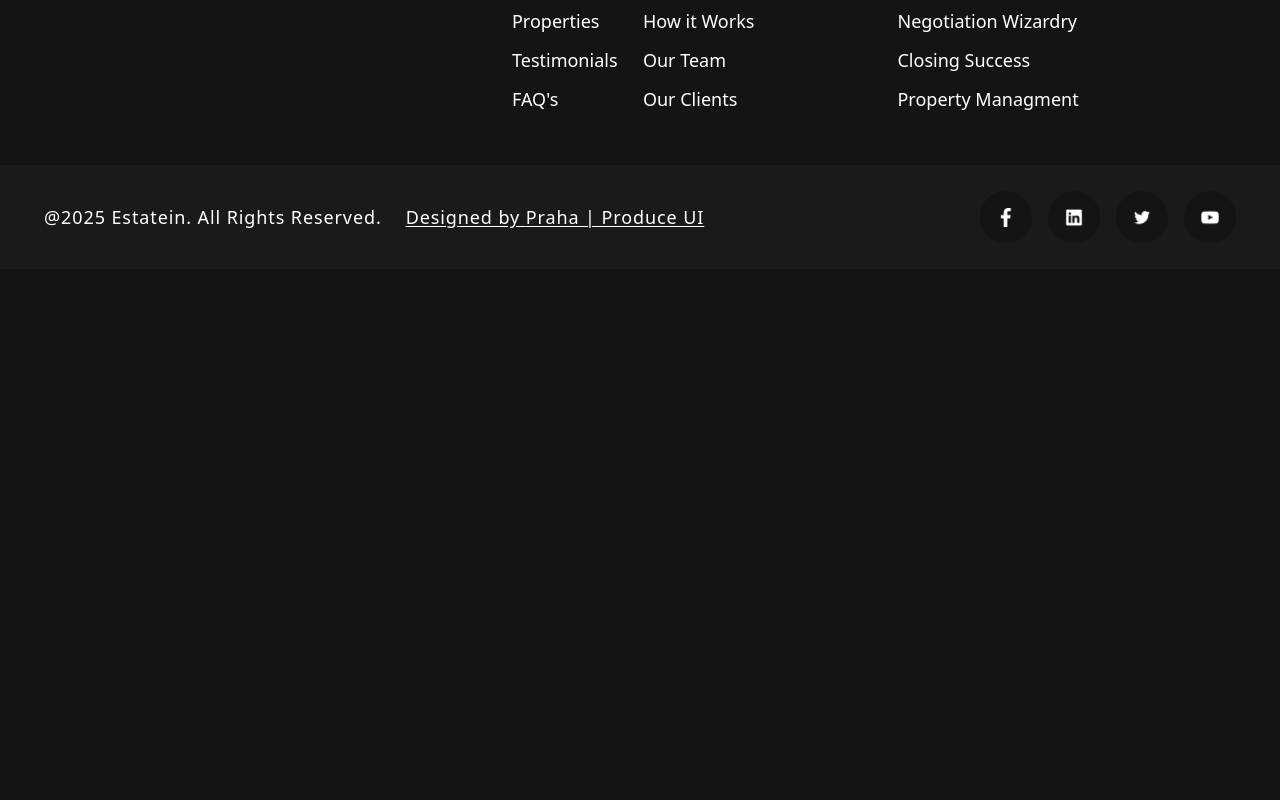
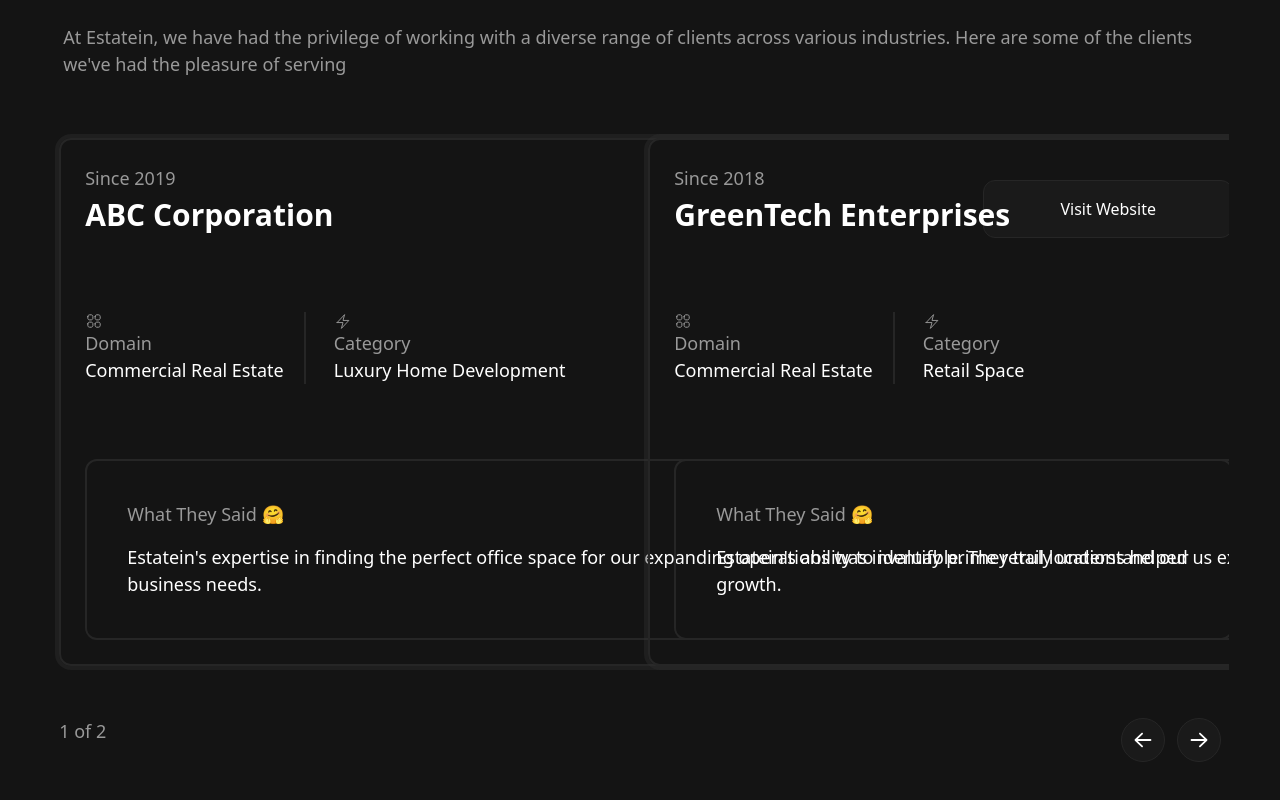
Before and after one commit to whitepink1/real-estate, a Next.js app: page /about in a window 1280 px wide. Shown: the part 4380-5180 px from the top of the page. Before the commit the page ends 4649 px from the top, so only its background shows below. Built offline with nearby package versions, Linux system fonts and the light colour scheme.

Commit message:
Finished About Us page

```diff
--- a/app/about/page.js
+++ b/app/about/page.js
@@ -3,8 +3,12 @@ import HeroSection from "@/components/HeroSection";
 import HomepageBuildingPart from "@/components/HomepageBuildingPart";
 import NavExperienceCard from "@/components/NavExperienceCard";
 import ComponentHeader from "@/components/Shared/ComponentHeader";
+import DoubleCard from "@/components/Shared/DoubleCard";
+import PromotingText from "@/components/Shared/PromotingText";
+import SlidercardForTwo from "@/components/Shared/SlidecardForTwo";
 import TeamCard from "@/components/TeamCard";
 import ValuesCard from "@/components/ValuesCard";
+import { ValuedClientsData } from "@/constants/constant";
 
 export const metadata = {
     title: "About Us",
@@ -46,5 +50,16 @@ export default function Page() {
                 typeOfCard="half"
                 addClass=""/>
         <TeamCard />
+        <ComponentHeader
+                name='Our Valued Clients'
+                description="At Estatein, we have had the privilege of working with a diverse range of clients across various industries. Here are some of the clients we've had the pleasure of serving"
+                typeOfCard="half"
+                addClass=""/>
+        <SlidercardForTwo>
+        {ValuedClientsData.map((item) => (
+          <DoubleCard key={item.company} property={item} />
+        ))}
+        </SlidercardForTwo>
+        <PromotingText />
     </div>)
 }
--- a/app/globals.css
+++ b/app/globals.css
@@ -92,6 +92,9 @@
 @utility font-cards-md {
   @apply text-white leading-[1.5] font-semibold text-xl lg:text-2xl xl:text-3xl
 }
+@utility font-double {
+  @apply text-grey-60 leading-[1.5] font-medium text-xs lg:text-sm xl:text-lg
+}
 @utility font-paragraph {
   @apply leading-[1.5] font-medium text-sm lg:text-base xl:text-lg
 }
@@ -114,3 +117,6 @@
 @utility stepCard {
   @apply border-1 border-grey-15 rounded-bl-2xl rounded-tr-2xl rounded-br-2xl
 }
+@utility doubleBorder {
+  @apply rounded-xl shadow-[0_0_0px_4px_rgba(49,49,49,0.4)] border-2 border-grey-15
+}
--- /dev/null
+++ b/app/properties/page.js
@@ -0,0 +1,11 @@
+import FindProperty from "@/components/FindProperty";
+
+export const metadata = {
+    title: "About Us",
+  };
+
+export default function Page() {
+    return (<div className="w-full">
+        <FindProperty />
+    </div>)
+}
--- a/components/AchievementsCard.jsx
+++ b/components/AchievementsCard.jsx
@@ -3,7 +3,7 @@ import { AchievementsData } from "@/constants/constant";
 const AchievementsCard = () => {
     return(<div className="flex-col-center w-[92vw] my-10 mx-auto gap-y-5 lg:flex-between lg:gap-x-5">
         {AchievementsData.map((item) => (
-            <div key={item.title} className="flex-col-center-start w-full h-[180px] p-8 gap-y-2 shadow-[0_0_0px_4px_rgba(49,49,49,0.4)] border-2 border-grey-15 rounded-xl lg:h-[220px] xl:h-[250px] lg:w-[30%] xl:gap-y-7 xl:p-12">
+            <div key={item.title} className="flex-col-center-start w-full h-[180px] p-8 gap-y-2 doubleBorder lg:h-[220px] xl:h-[250px] lg:w-[30%] xl:gap-y-7 xl:p-12">
                 <h4 className="font-cards-sm">{item.title}</h4>
                 <p className="font-paragraph text-grey-60">{item.text}</p>
             </div>
--- /dev/null
+++ b/components/FindProperty.jsx
@@ -0,0 +1,7 @@
+const FindProperty = () => {
+    return(<div>
+
+    </div>)
+}
+
+export default FindProperty;
--- a/components/NavExperienceCard.jsx
+++ b/components/NavExperienceCard.jsx
@@ -3,7 +3,7 @@ import { NavExperienceData } from "@/constants/constant";
 const NavExperienceCard = () => {
     return(<div className="flex-col-center w-[92vw] mx-auto my-10 gap-y-7 lg:grid lg:grid-cols-3 lg:gap-x-7">
         {NavExperienceData.map((item, index) => (
-            <div key={item.step} className={`flex-col-start w-full lg:h-[320px] lg:flex-col-start-start ${index > 2 && 'max-lg:hidden'}`}>
+            <div key={item.step} className={`flex-col-start w-full lg:h-[370px] lg:flex-col-start-start ${index > 2 && 'max-lg:hidden'}`}>
                 <h5 className="font-paragraph-md text-white font-light p-4 border-l-1 border-purple-60 purple-">{item.step}</h5>
                 <div className="flex-col-center-start gap-y-3 p-7 stepCard lg:h-full"
                     style={{
--- /dev/null
+++ b/components/Shared/DoubleCard.jsx
@@ -0,0 +1,33 @@
+import Image from "next/image";
+import Link from "next/link";
+
+const DoubleCard = ({property}) => {
+    const {data, company, link, domain, category, text} = property;
+    return(<div className="mx-auto h-[550px] w-[95vw] px-2 py-4 lg:h-[560px]">
+        <div className="flex-col-start gap-y-7 w-full h-full p-6 doubleBorder">
+            <div className="w-full flex-col-start gap-y-1 md:flex-between">
+                <div>
+                    <p className="font-paragraph text-grey-60">{data}</p>
+                    <h4 className="font-cards-md">{company}</h4>
+                </div>
+                <Link className="w-full flex-center text-white py-4 px-5 bg-grey-10 border-1 border-grey-15 rounded-xl mt-4 cursor-pointer md:w-[250px]" href={link}>Visit Website</Link>
+            </div>
+            <div className="flex-start w-full gap-x-2 divide-x-2 divide-grey-15">
+                <div className="w-fit pr-5">
+                    <p className="font-double"><Image className="inline-block" src="/icons/domain.svg" height={18} width={18} alt="Domain"/> Domain</p>
+                    <p className="font-paragraph text-white font-light">{domain}</p>
+                </div>
+                <div className="w-fit px-5">
+                    <p className="font-double"><Image className="inline-block" src="/icons/category.svg" height={18} width={18} alt="Domain"/> Category</p>
+                    <p className="font-paragraph text-white font-light">{category}</p>
+                </div>
+            </div>
+            <div className="flex-col-start w-full h-full gap-y-1 p-5 border-2 border-grey-15 rounded-xl lg:flex-col-center lg:items-start lg:gap-y-4 lg:h-fit lg:p-10">
+                <p className="font-paragraph text-grey-60">What They Said 🤗</p>
+                <p className="font-paragraph text-white">{text}</p>
+            </div>
+        </div>
+    </div>)
+}
+
+export default DoubleCard;
--- /dev/null
+++ b/components/Shared/SlidecardForTwo.jsx
@@ -0,0 +1,58 @@
+"use client";
+import React from 'react';
+import dynamic from "next/dynamic";
+import { useRef, useState } from "react";
+import "slick-carousel/slick/slick.css";
+import "slick-carousel/slick/slick-theme.css";
+import Image from 'next/image';
+
+const SlickSlider = dynamic(() => import("react-slick"), { ssr: false });
+
+const SlidercardForTwo = ({children}) => {
+    const [currentSlide, setCurrentSlide] = useState(0);
+    const sliderRef = useRef(null);
+    const totalSlides = React.Children.count(children);
+    const currentPageSm = Math.floor(currentSlide) + 1;
+    const currentPageMd = Math.floor(currentSlide / 2) + 1;
+
+    const settings = {
+        dots: false,
+        arrows: false,
+        infinite: false,
+        speed: 500,
+        slidesToShow: 2,
+        slidesToScroll: 2,
+        afterChange: (index) => setCurrentSlide(index),
+        responsive: [
+            {
+                breakpoint: 1024,
+                settings: {
+                slidesToShow: 1,
+                slidesToScroll: 1,
+                },
+            },
+        ],
+    };
+    return(<div className="w-[95vw] flex flex-col items-center mx-auto lg:w-[92vw]">
+        <SlickSlider ref={sliderRef} {...settings} className="w-full m-auto">
+            {children}
+        </SlickSlider>
+
+        <div className="w-full flex justify-between mx-auto mt-7 p-2">
+            <p className='font-paragraph text-grey-60 max-lg:hidden'>{currentPageMd} of {totalSlides/2}</p>
+            <div className='flex-between w-full gap-3 lg:flex-center lg:w-fit'>
+                <button onClick={() => sliderRef.current?.slickPrev()}
+                    className="rounded">
+                    <Image src="/icons/prev.svg" width={44} height={44} alt="Prev button"/>
+                </button>
+                <p className='font-paragraph text-grey-60 lg:hidden'>{currentPageSm} of {totalSlides}</p>
+                <button onClick={() => sliderRef.current?.slickNext()}
+                    className="rounded">
+                    <Image src="/icons/next.svg" width={44} height={44} alt="Next button"/>
+                </button>
+            </div>
+        </div>
+      </div>)
+}
+
+export default SlidercardForTwo;
--- a/constants/constant.js
+++ b/constants/constant.js
@@ -104,4 +104,11 @@ export const TeamData = [
     {name: 'James Henderson', position: 'Lead Software Engineer', img: '/Images/Avatars/team2.jpg'},
     {name: 'Sophia Martinez', position: 'Product Designer', img: '/Images/Avatars/team3.jpg'},
     {name: 'Daniel Nguyen', position: 'Head of Operations', img: '/Images/Avatars/team4.jpg'},
+];
+
+export const ValuedClientsData = [
+    {data: 'Since 2019', company: 'ABC Corporation', link: '/', domain: 'Commercial Real Estate', category: 'Luxury Home Development', text: "Estatein's expertise in finding the perfect office space for our expanding operations was invaluable. They truly understand our business needs."},
+    {data: "Since 2018", company: "GreenTech Enterprises", link: '/', domain: "Commercial Real Estate", category: "Retail Space", text: "Estatein's ability to identify prime retail locations helped us expand our brand presence. They are a trusted partner in our growth."},
+    {data: "Since 2021", company: "UrbanNest Solutions", link: '/', domain: "Residential Real Estate", category: "Smart Apartment Complexes", text: "Estateln's strategic insights helped us optimize our residential projects for maximum efficiency and sustainability. Their team is proactive and results-driven."},
+    {data: "Since 2020", company: "SolarSphere Inc.", link: '/', domain: "Green Infrastructure", category: "Eco-Friendly Commercial Parks", text: "Their attention to eco-conscious development matched perfectly with our mission. Estateln guided us through key zoning and site selection decisions with ease."},
 ]
```
Also changed, not shown: public/icons/category.svg (added), public/icons/domain.svg (added).
